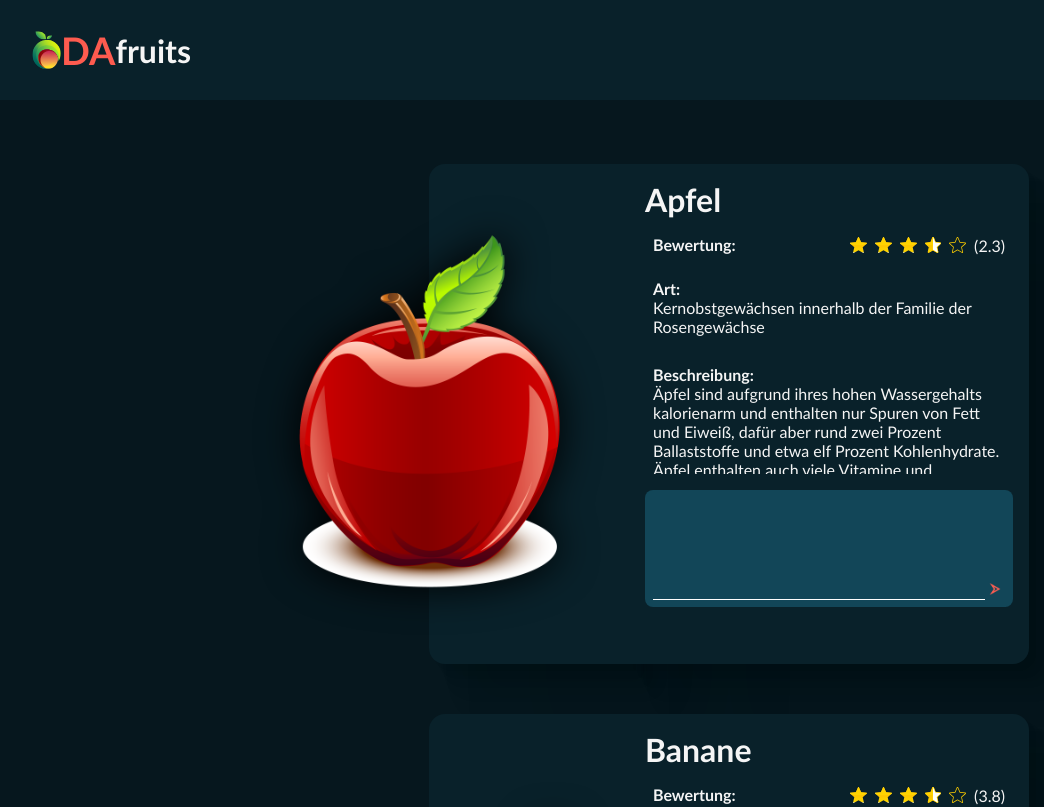
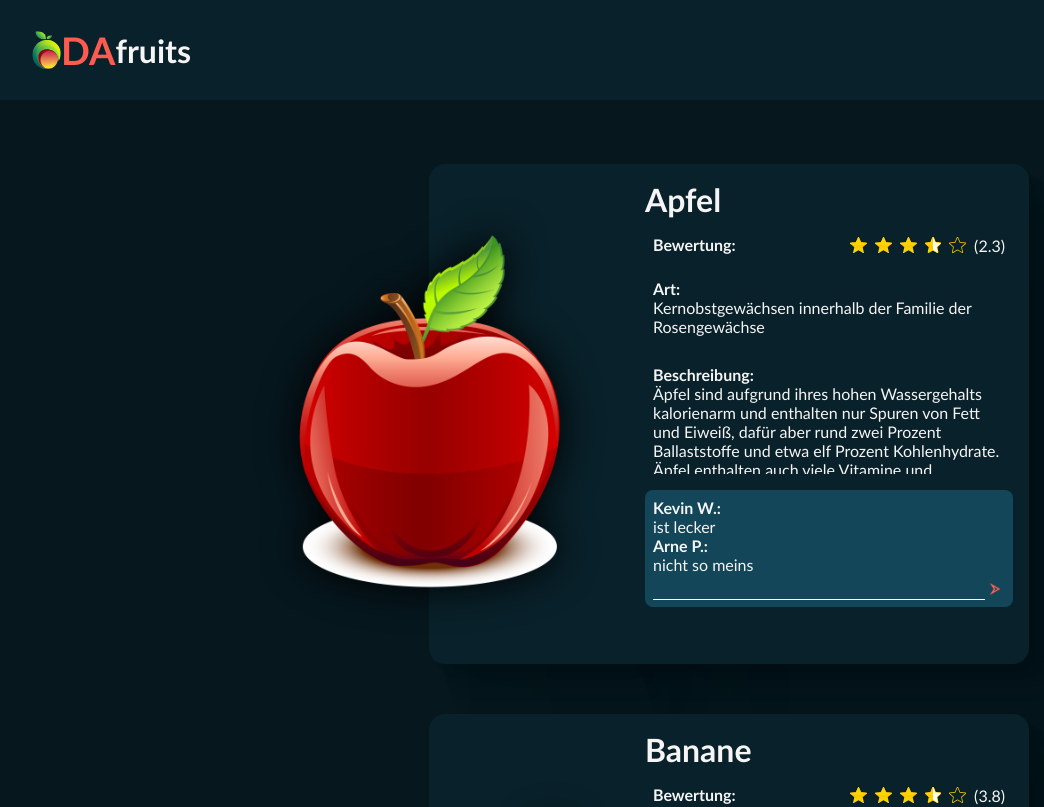
Before and after one commit to Djindustrie/Angular-Logik---Grundkurs, an Angular app: page / in a window 1280 px wide. Shown: the top 807 px of the page, without its empty margins (11-1055 px from the left). Built offline with nearby package versions, Linux system fonts and the light colour scheme.

Commit message:
Commentar Bereich

```diff
--- a/src/app/frutitlist/frutitlist.component.html
+++ b/src/app/frutitlist/frutitlist.component.html
@@ -21,7 +21,11 @@
                 <div><b>Beschreibung:</b><br>{{fruit.description}}</div>
                 <div>
                     <div>
-                            <!-- <div><b>{{review.name}}:</b><br>{{review.text}}</div> -->
+                        @for(review of fruit.reviews; track review){
+                            <div><b>{{review.name}}:</b><br>{{review.text}}</div>
+                        } @empty {
+                            no coments available
+                        }
                     </div>
                     <div><input type="text"><button><img src="./assets/img/arrow-35-32.png" alt="" srcset=""></button>
                     </div>
```
